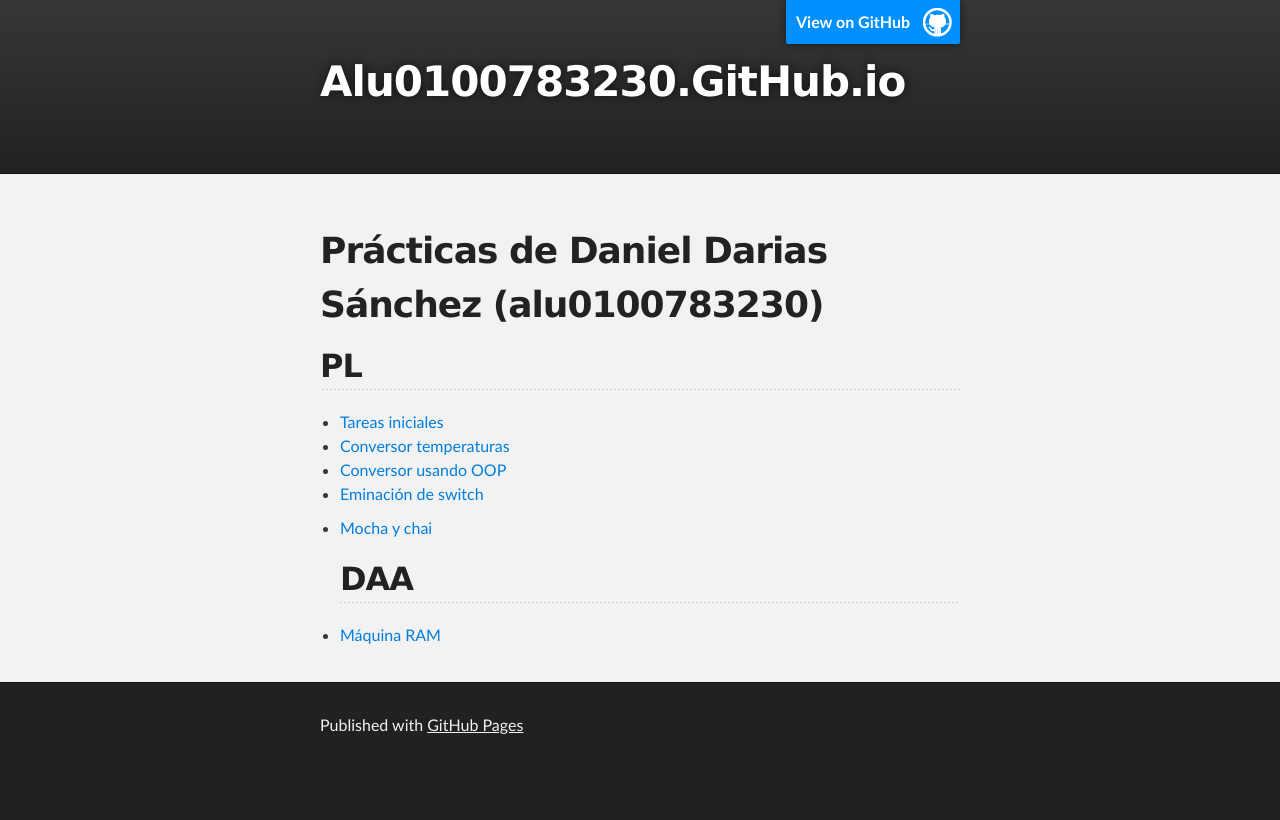
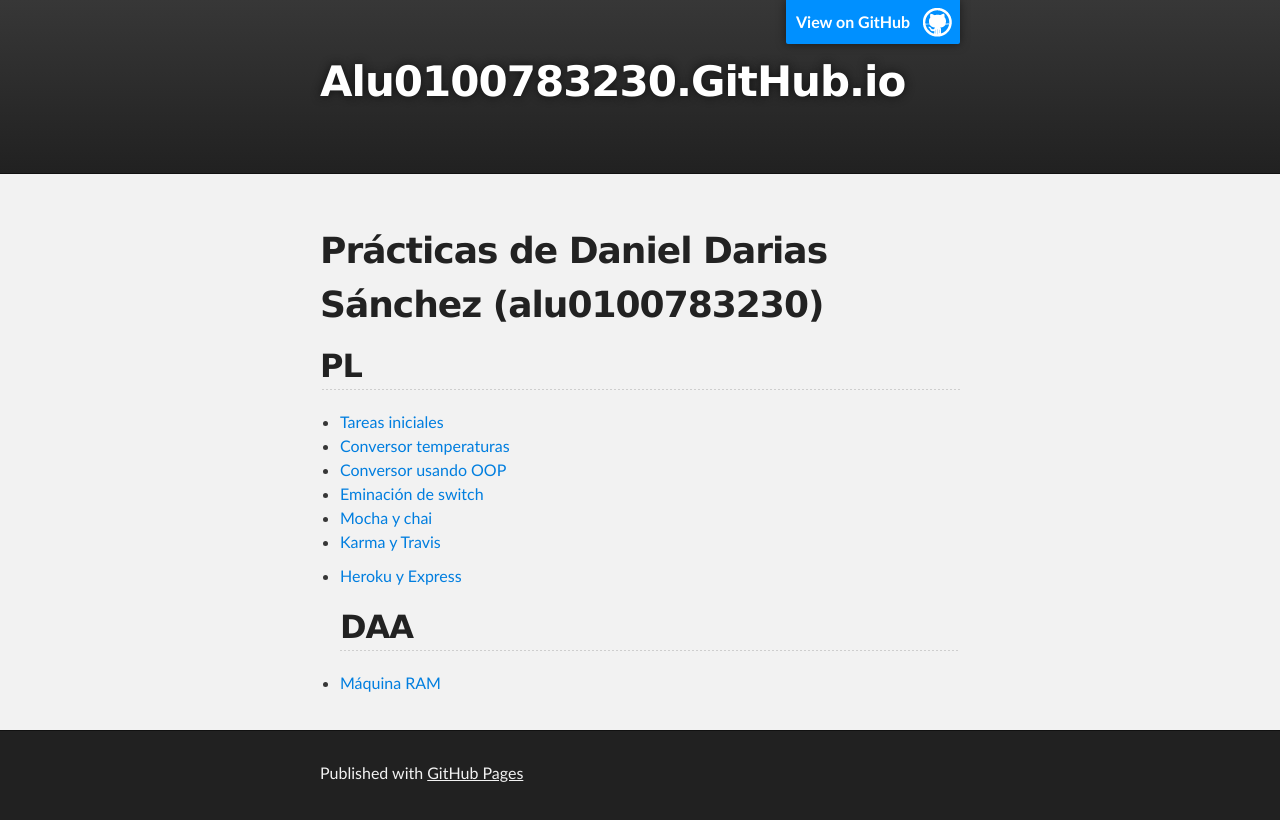
Before and after one commit to alu0100783230/alu0100783230.github.io, a plain HTML site: page index.html in a window 1280 px wide. Drawn offline with Linux system fonts and the light colour scheme.

Commit message:
Replace master branch with page content via GitHub

```diff
--- a/index.html
+++ b/index.html
@@ -39,8 +39,10 @@
 <li><a href="http://elediaz.github.io/conversor-de-temperatura-simple-ele-daniel/">Conversor temperaturas</a></li>
 <li><a href="http://ull-esit-gradoii-pl.github.io/object-oriented-programming-in-js-ele-daniel/">Conversor usando OOP</a></li>
 <li><a href="http://ull-esit-gradoii-pl.github.io/eliminacion-del-switch-ele-daniel-1/">Eminación de switch</a></li>
+<li><a href="http://ull-esit-gradoii-pl.github.io/mocha-y-chai-ele-daniel-1/">Mocha y chai</a></li>
+<li><a href="https://github.com/ULL-ESIT-GRADOII-PL/karma-y-travis-ele-daniel-1">Karma y Travis</a></li>
 <li>
-<p><a href="http://ull-esit-gradoii-pl.github.io/mocha-y-chai-ele-daniel-1/">Mocha y chai</a></p>
+<p><a href="https://github.com/ULL-ESIT-GRADOII-PL/localstorage-jquery-underscore-express-sass-heroku-ele-daniel-1">Heroku y Express</a></p>
 
 <h2>
 <a id="daa" class="anchor" href="#daa" aria-hidden="true"><span aria-hidden="true" class="octicon octicon-link"></span></a>DAA</h2>
--- a/params.json
+++ b/params.json
@@ -1,7 +1,7 @@
 {
   "name": "Alu0100783230.GitHub.io",
   "tagline": "",
-  "body": "# Prácticas de Daniel Darias Sánchez (alu0100783230)\r\n\r\n## PL\r\n- [Tareas iniciales](http://alu0100783230.github.io/tareas-iniciales-alu0100783230/) \r\n- [Conversor temperaturas](http://elediaz.github.io/conversor-de-temperatura-simple-ele-daniel/)\r\n- [Conversor usando OOP](http://ull-esit-gradoii-pl.github.io/object-oriented-programming-in-js-ele-daniel/)\r\n- [Eminación de switch](http://ull-esit-gradoii-pl.github.io/eliminacion-del-switch-ele-daniel-1/)\r\n- [Mocha y chai](http://ull-esit-gradoii-pl.github.io/mocha-y-chai-ele-daniel-1/)\r\n## DAA\r\n\r\n- [Máquina RAM](https://github.com/alu0100783230/RAM)",
+  "body": "# Prácticas de Daniel Darias Sánchez (alu0100783230)\r\n\r\n## PL\r\n- [Tareas iniciales](http://alu0100783230.github.io/tareas-iniciales-alu0100783230/) \r\n- [Conversor temperaturas](http://elediaz.github.io/conversor-de-temperatura-simple-ele-daniel/)\r\n- [Conversor usando OOP](http://ull-esit-gradoii-pl.github.io/object-oriented-programming-in-js-ele-daniel/)\r\n- [Eminación de switch](http://ull-esit-gradoii-pl.github.io/eliminacion-del-switch-ele-daniel-1/)\r\n- [Mocha y chai](http://ull-esit-gradoii-pl.github.io/mocha-y-chai-ele-daniel-1/)\r\n- [Karma y Travis](https://github.com/ULL-ESIT-GRADOII-PL/karma-y-travis-ele-daniel-1)\r\n- [Heroku y Express](https://github.com/ULL-ESIT-GRADOII-PL/localstorage-jquery-underscore-express-sass-heroku-ele-daniel-1)\r\n## DAA\r\n\r\n- [Máquina RAM](https://github.com/alu0100783230/RAM)",
   "google": "",
   "note": "Don't delete this file! It's used internally to help with page regeneration."
 }
```
Also changed, not shown: stylesheets/github-light.css (+18 -10 lines).
